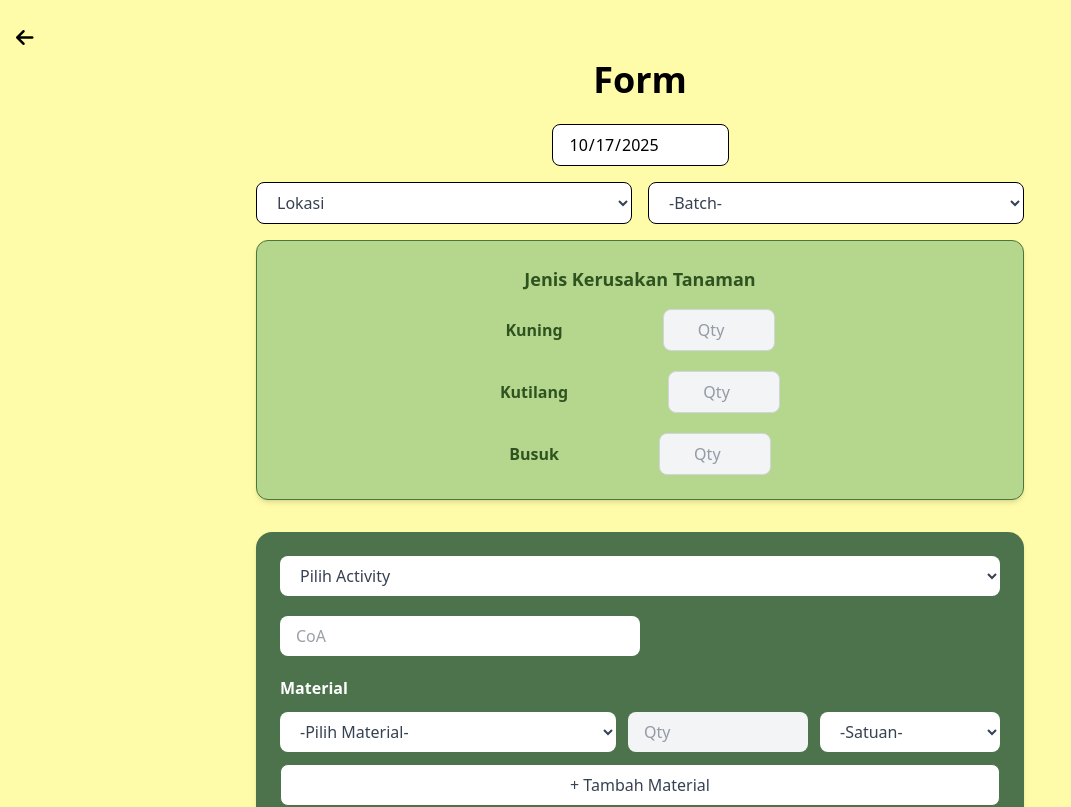
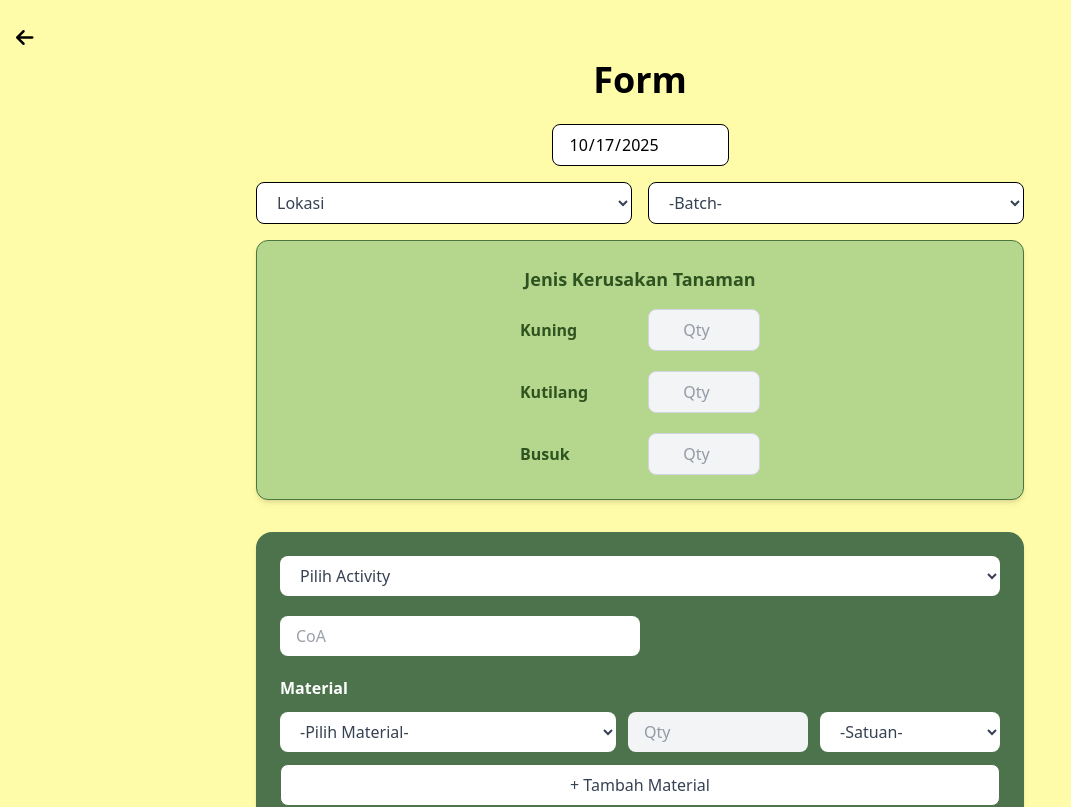
Before and after one commit to maureen2812/greenhouse_project, a Vue app: page /formReportActivity in a window 1280 px wide. Shown: the top 807 px of the page, without its empty margins (0-1071 px from the left). Built offline with nearby package versions, Linux system fonts and the light colour scheme; no server answers; sample sign-in values are in the browser's storage.

Commit message:
Update formReportActivity.vue

```diff
--- a/src/views/formReportActivity.vue
+++ b/src/views/formReportActivity.vue
@@ -109,7 +109,7 @@ function submitForm() {
     >
       <h2 class="text-lg font-bold text-[#2F5320] mb-4 text-center">Jenis Kerusakan Tanaman</h2>
       <div class="flex flex-col items-center justify-center w-full gap-y-5">
-        <div class="flex items-center gap-x-25 justify-between">
+        <div class="flex items-center justify-between w-60">
           <label class="font-semibold text-[#2F5320]">Kuning</label>
           <input
             type="number"
@@ -117,7 +117,7 @@ function submitForm() {
             class="w-28 bg-gray-100 text-center border border-gray-300 rounded-lg py-2 text-gray-700 focus:outline-none focus:ring-2 focus:ring-[#4C763B]"
           />
         </div>
-        <div class="flex items-center gap-x-25 justify-between">
+        <div class="flex items-center justify-between w-60">
           <label class="font-semibold text-[#2F5320]">Kutilang</label>
           <input
             type="number"
@@ -125,7 +125,7 @@ function submitForm() {
             class="w-28 bg-gray-100 text-center border border-gray-300 rounded-lg py-2 text-gray-700 focus:outline-none focus:ring-2 focus:ring-[#4C763B]"
           />
         </div>
-        <div class="flex items-center gap-x-25 justify-between">
+        <div class="flex items-center justify-between w-60">
           <label class="font-semibold text-[#2F5320]">Busuk</label>
           <input
             type="number"
```
